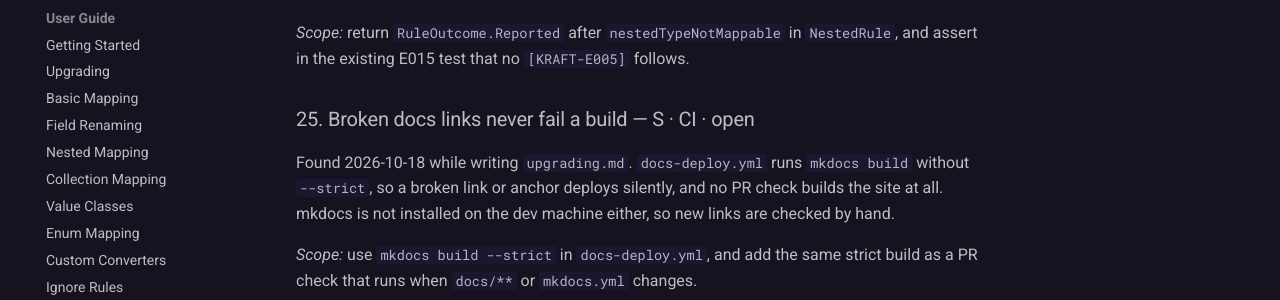
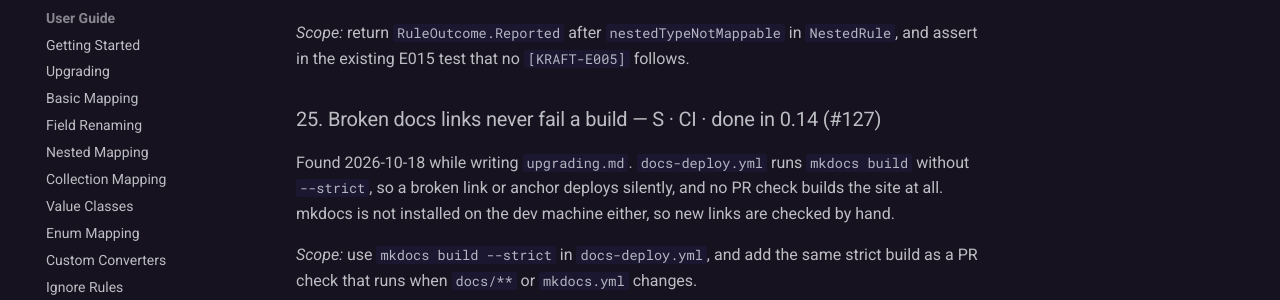
Before and after one commit to blu3berry-why/Kraft, an MkDocs documentation site: the page built from docs/ROADMAP.md, in a window 1280 px wide and 900 px high, scrolled down 8932 px. Shown: the part 153-453 px from the top of the window. Built offline with MkDocs 1.6.1 and Material for MkDocs 9.7.7, drawn with Linux system fonts in a browser that asks for light colours; comment, search, counter and statistics services are not loaded.

Commit message:
docs: mark roadmap #25 done in 0.14 (#127)
Co-Authored-By: Claude Opus 5.5 <noreply@anthropic.com>
Claude-Session: https://claude.ai/code/session_01XbUd9FfvctmyK9gjR4R1tE

```diff
--- a/docs/ROADMAP.md
+++ b/docs/ROADMAP.md
@@ -339,7 +339,7 @@ already use it.
 *Scope:* return `RuleOutcome.Reported` after `nestedTypeNotMappable` in `NestedRule`, and
 assert in the existing E015 test that no `[KRAFT-E005]` follows.
 
-### 25. Broken docs links never fail a build — S · CI · open
+### 25. Broken docs links never fail a build — S · CI · done in 0.14 (#127)
 
 Found 2026-10-18 while writing `upgrading.md`. `docs-deploy.yml` runs `mkdocs build` without
 `--strict`, so a broken link or anchor deploys silently, and no PR check builds the site at
```
